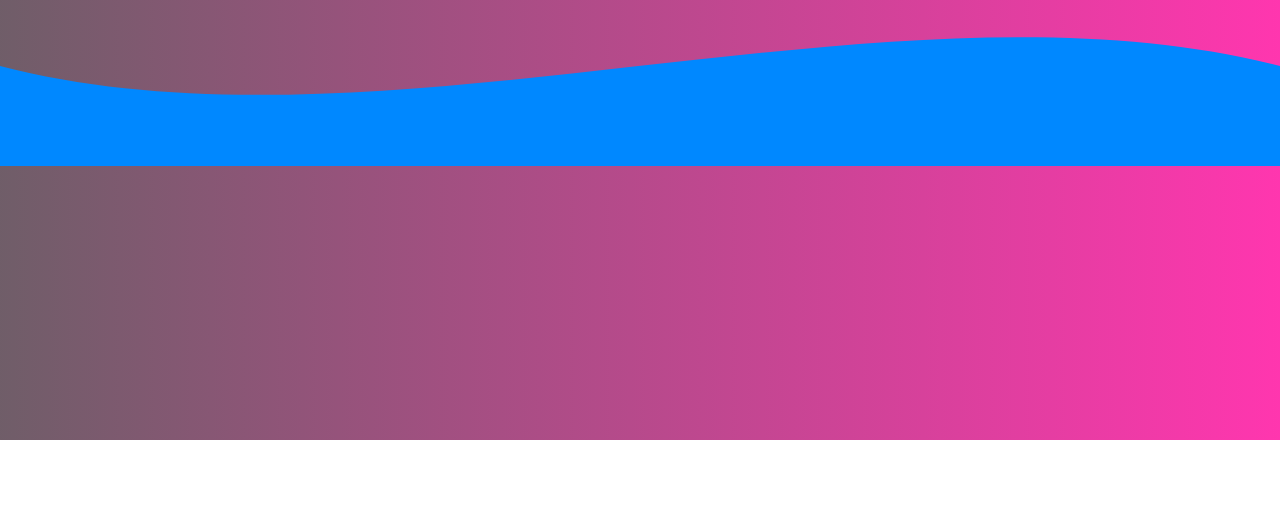
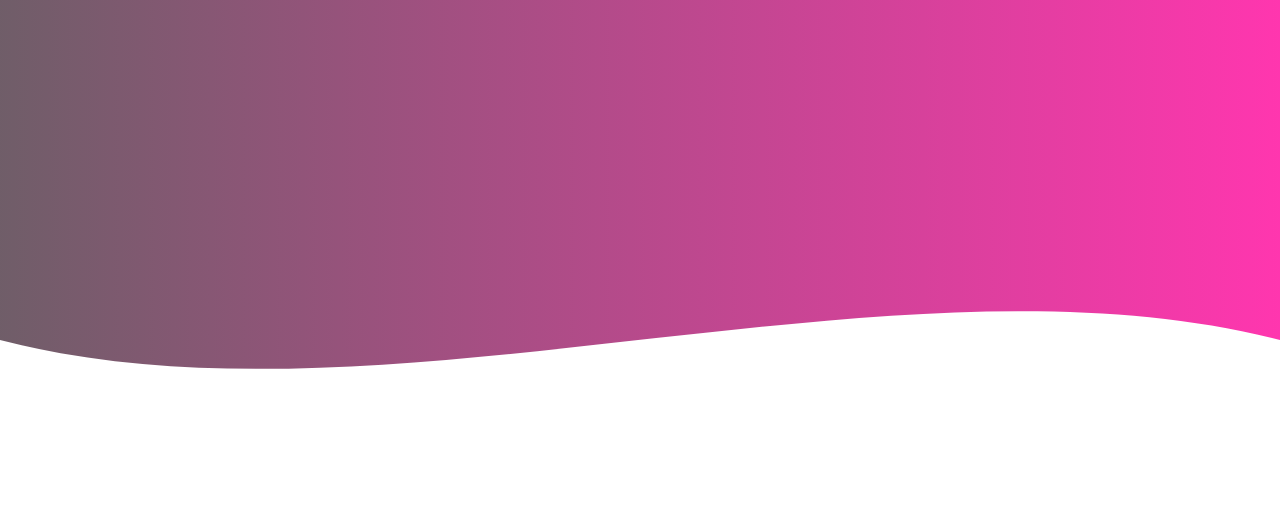
Before and after one commit to strujilloor/Web-Page-with-CSS, a website: page index.html in a window 1280 px wide. Shown: the part 160-679 px from the top of the page. Drawn offline with nearby package versions, Linux system fonts and the light colour scheme.

Commit message:
Header: Wave

```diff
--- a/css/style.css
+++ b/css/style.css
@@ -60,3 +60,10 @@ nav > a {
 nav > a:hover {
   text-decoration: underline;
 }
+
+.wave {
+  position: absolute;
+  bottom: 0px;
+  width: 100%;
+  /* Note no olvides, cambiarle el color desde el html */
+}
--- a/index.html
+++ b/index.html
@@ -39,7 +39,7 @@
         >
           <path
             d="M0.00,49.99 C150.00,150.00 349.20,-49.99 500.00,49.99 L500.00,150.00 L0.00,150.00 Z"
-            style="stroke: none; fill: #08f;"
+            style="stroke: none; fill: #ffffff;"
           ></path>
         </svg>
       </div>
```
